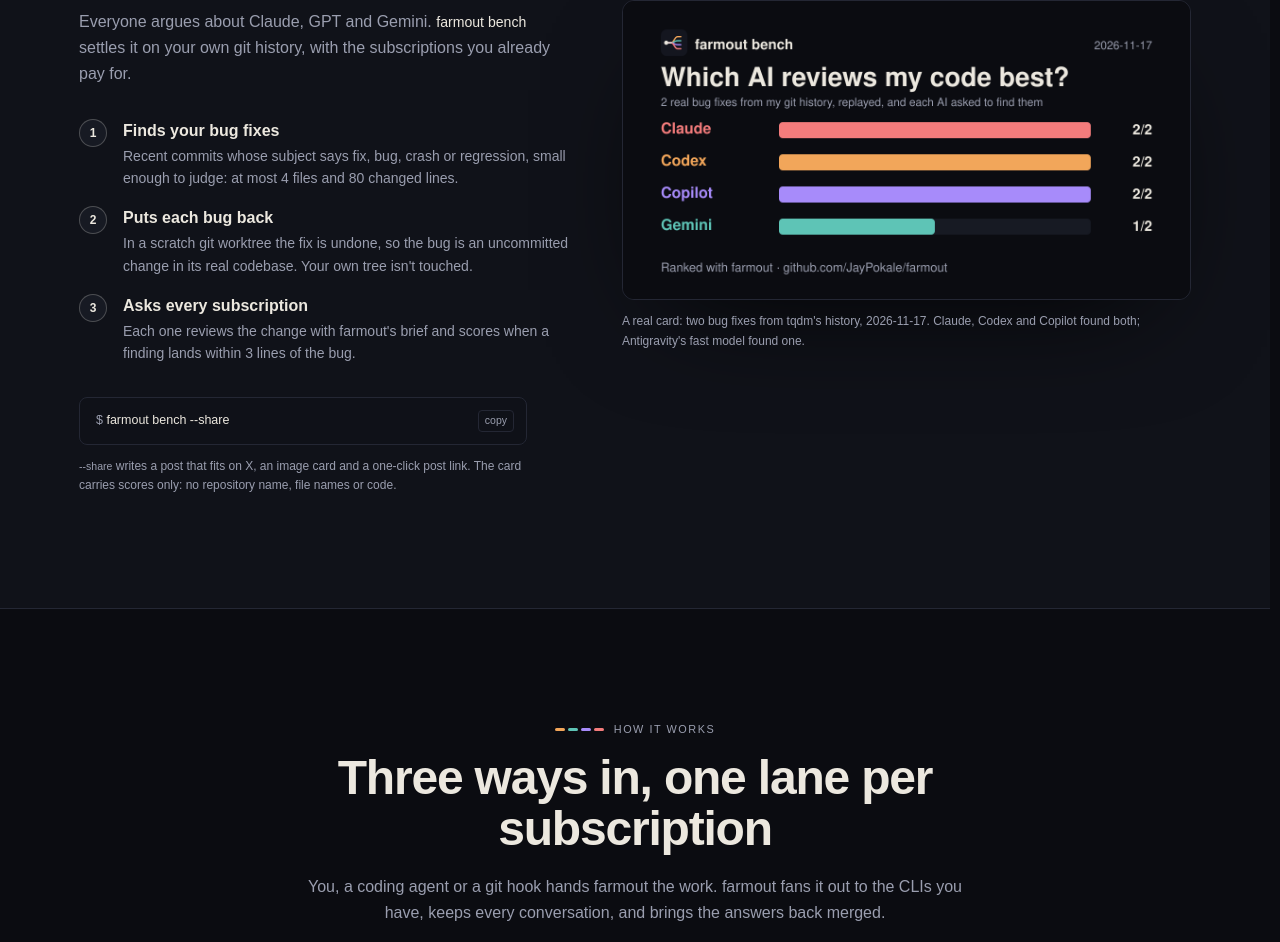
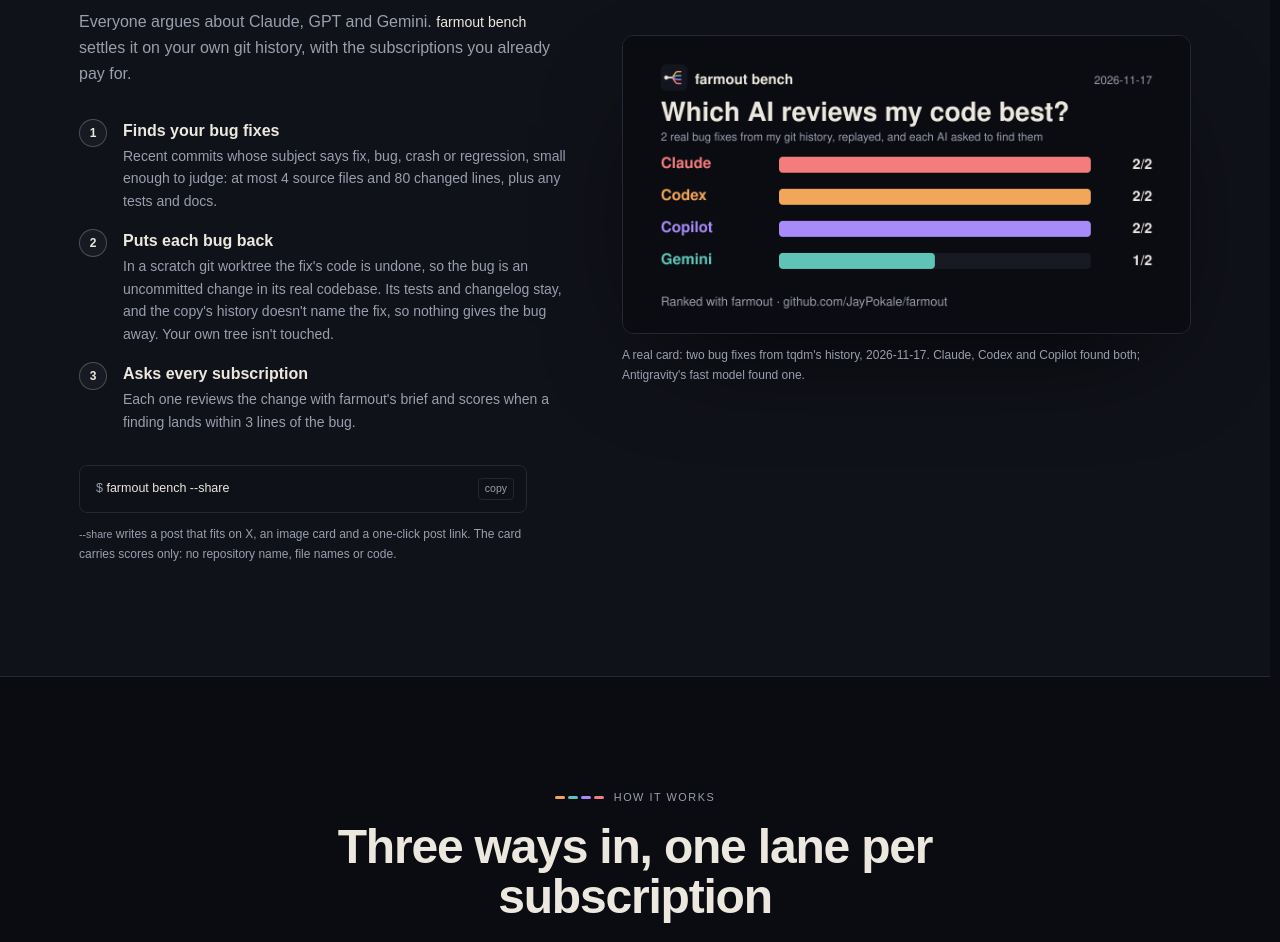
Before and after one commit to JayPokale/farmout, a Next.js app in the folder site/: page / in a window 1280 px wide. Shown: the part 2541-3483 px from the top of the page. Built offline with nearby package versions, Linux system fonts and the light colour scheme; no server answers; a web font is replaced by a local one.

Commit message:
Site: the bench steps say only the fix's code is undone, and why

```diff
--- a/site/src/components/Bench.tsx
+++ b/site/src/components/Bench.tsx
@@ -7,11 +7,11 @@ import CopyCmd from "./CopyCmd";
 const STEPS = [
   {
     t: "Finds your bug fixes",
-    b: "Recent commits whose subject says fix, bug, crash or regression, small enough to judge: at most 4 files and 80 changed lines.",
+    b: "Recent commits whose subject says fix, bug, crash or regression, small enough to judge: at most 4 source files and 80 changed lines, plus any tests and docs.",
   },
   {
     t: "Puts each bug back",
-    b: "In a scratch git worktree the fix is undone, so the bug is an uncommitted change in its real codebase. Your own tree isn't touched.",
+    b: "In a scratch git worktree the fix's code is undone, so the bug is an uncommitted change in its real codebase. Its tests and changelog stay, and the copy's history doesn't name the fix, so nothing gives the bug away. Your own tree isn't touched.",
   },
   {
     t: "Asks every subscription",
```
